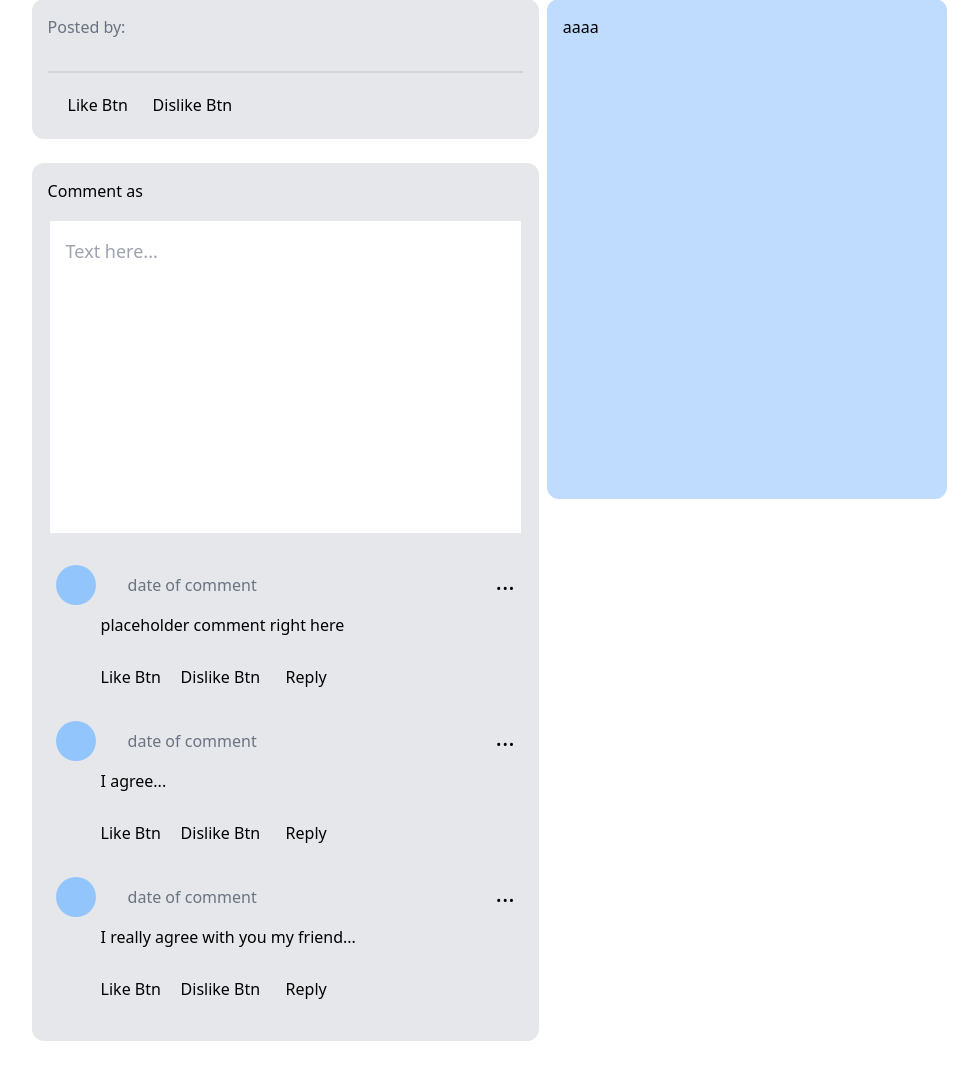
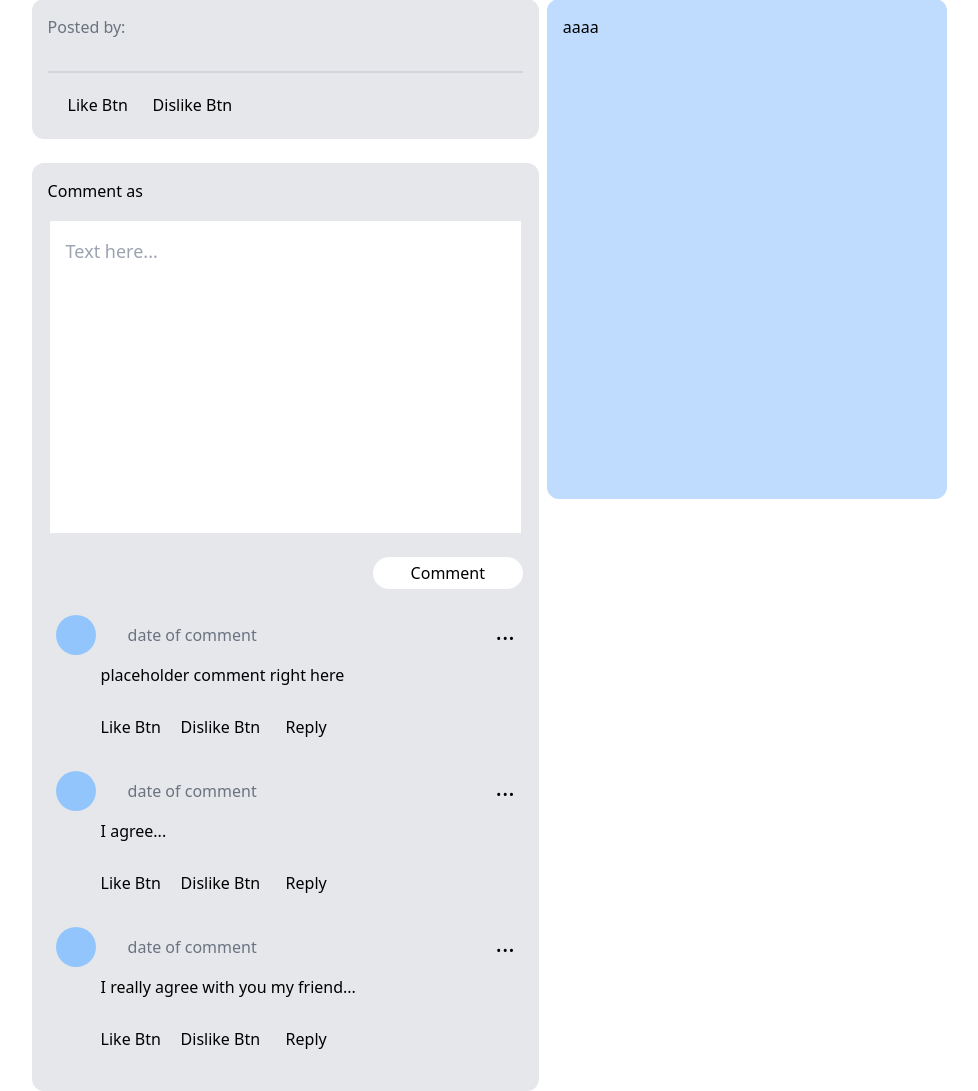
Before and after one commit to Badymits/django-postbook, a Django app: template postbook/home/templates/home/detail_post.html in a window 1280 px wide. Shown: the part 81-1172 px from the top of the page, without its empty margins (226-1204 px from the left). Before the commit the page ends 1122 px from the top, so only its background shows below. Run offline with Django 5.2, Linux system fonts and the light colour scheme; the template is opened without the code that fills it, so the values that code supplies are empty; the visitor is signed in with stand-in values (Sample User, id 1); some libraries are stand-ins or nearby versions.

Commit message:
added padding to comment div

```diff
--- a/postbook/home/templates/home/detail_post.html
+++ b/postbook/home/templates/home/detail_post.html
@@ -24,8 +24,9 @@
                     <textarea name="body" id="" cols="30" rows="10" placeholder="Text here..."
                     class="w-full my-4 text-lg p-4 resize-none border-2 border-gray-200"
                     ></textarea>
+                    <button type="submit" class="float-right bg-white w-[150px] rounded-full py-1">Comment</button>
                 </form>
-                <div id="comment-section">
+                <div id="comment-section" class="pt-[50px]">
                     <div class="p-2 mb-5">
                         <div class="flex items-center gap-2 relative">
                             <p class="w-10 h-10 rounded-full bg-blue-300">
```
